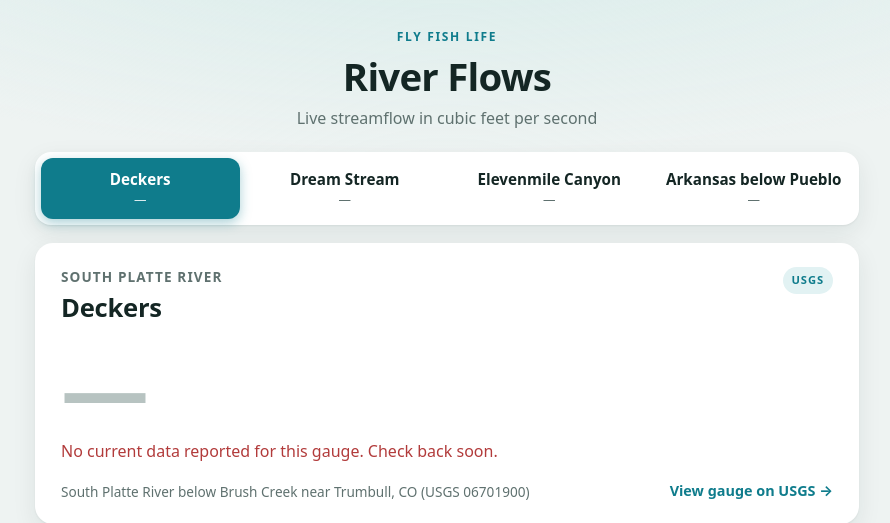
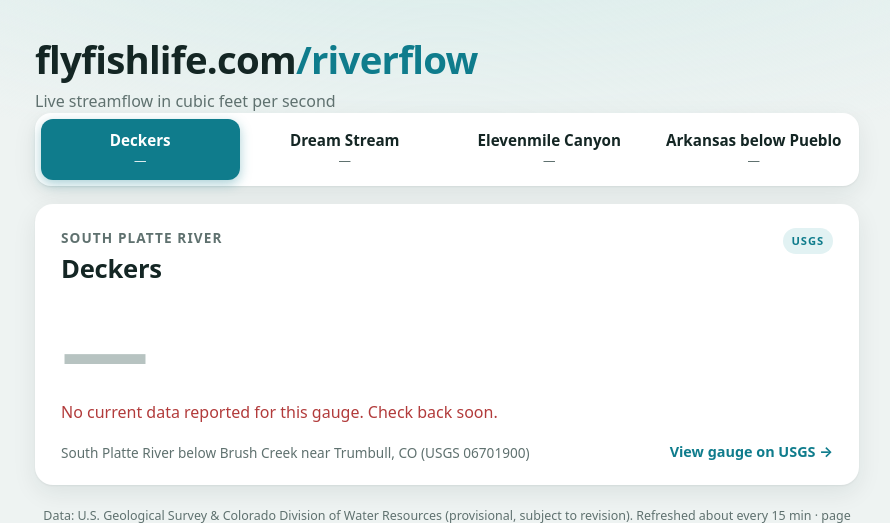
Before and after one commit to justinzuch/riverflow, a Flask app: page /?river=deckers in a window 1280 px wide. Shown: the top 523 px of the page, without its empty margins (193-1083 px from the left). Run offline with Flask 2, Linux system fonts and the light colour scheme.

Commit message:
Change to replace default river to a random one, with text indicating it's random on first loading. Title change as well.

```diff
--- a/app.py
+++ b/app.py
@@ -1,4 +1,6 @@
 import os
+#importing random river to start, instead of defauling to the first river in the list
+import random
 from datetime import datetime
 from zoneinfo import ZoneInfo
 
@@ -80,15 +82,22 @@
     data = flow_data.get_flows()
     keys = [f["key"] for f in data]
     selected = request.args.get("river", "").lower()
-    if selected not in keys:
-        selected = keys[0]
+    picked_at_random = selected not in keys
+    if picked_at_random:
+        # No (or unknown) ?river= given: feature a random river on each visit.
+        selected = random.choice(keys)
     for f in data:
         f["cfs_display"] = _fmt_cfs(f["cfs"])
         f["chart"] = _chart(f.get("history_7d") or [])
     now = datetime.now(TZ)
-    return render_template("index.html", flows=data, selected=selected,
+    html = render_template("index.html", flows=data, selected=selected,
+                           picked_at_random=picked_at_random,
                            generated=now.strftime("%b %-d, %Y %-I:%M %p ") + now.tzname(),
                            cache_minutes=config.CACHE_SECONDS // 60)
+    resp = app.make_response(html)
+    # Don't let browsers/proxies cache the page, so each visit gets a fresh pick.
+    resp.headers["Cache-Control"] = "no-store"
+    return resp
 
 
 @app.route("/api/flows")
--- a/static/style.css
+++ b/static/style.css
@@ -14,9 +14,10 @@
 .wrap { max-width: 860px; margin: 0 auto; padding: 28px 18px 32px; }
 
 /* header */
-.top { text-align: center; margin-bottom: 22px; }
+.top h1 { margin: 4px 0 2px; font-size: clamp(1.5rem, 6vw, 2.4rem); letter-spacing: -.02em; overflow-wrap: anywhere; }
+.top h1 .slash { color: var(--accent); }
+.pick-note { margin: 4px 0 10px; font-size: .82rem; color: var(--muted); font-style: italic; }
 .eyebrow { margin: 0; font-size: .75rem; letter-spacing: .14em; text-transform: uppercase; color: var(--accent); font-weight: 700; }
-.top h1 { margin: 4px 0 2px; font-size: clamp(1.8rem, 4vw, 2.4rem); letter-spacing: -.02em; }
 .sub { margin: 0; color: var(--muted); }
 
 /* selector */
--- a/templates/index.html
+++ b/templates/index.html
@@ -3,17 +3,21 @@
 <head>
   <meta charset="utf-8">
   <meta name="viewport" content="width=device-width, initial-scale=1">
-  <title>River Flows | Fly Fish Life</title>
+  <title>River Flows | flyfishlife.com</title>
   <meta name="description" content="Current river flows (CFS) for Deckers, the Dream Stream, Elevenmile Canyon and the Arkansas below Pueblo.">
   <link rel="stylesheet" href="{{ url_for('static', filename='style.css') }}">
 </head>
 <body>
   <div class="wrap">
     <header class="top">
-      <p class="eyebrow">Fly Fish Life</p>
-      <h1>River Flows</h1>
+
+      <h1>flyfishlife.com<span class="slash">/riverflow</span></h1>
       <p class="sub">Live streamflow in cubic feet per second</p>
     </header>
+    <!--Pick a random river to start, instead of defaulting to the first river in the list -->
+    {% if picked_at_random %}
+    <p class="pick-note" id="pick-note">River picked at random &mdash; select a gauge to check.</p>
+    {% endif %}
 
     <nav class="picker" role="tablist" aria-label="Choose a river">
       {% for f in flows %}
@@ -102,6 +106,8 @@
   (function () {
     var tabs = Array.prototype.slice.call(document.querySelectorAll('.pill'));
     var keys = tabs.map(function (t) { return t.dataset.river; });
+    // river the server picked for this visit (random when no ?river= given)
+    var initial = (tabs.filter(function (t) { return t.classList.contains('active'); })[0] || tabs[0]).dataset.river;
 
     function show(key, push) {
       if (keys.indexOf(key) < 0) return;
@@ -127,7 +133,7 @@
       });
     });
     window.addEventListener('popstate', function () {
-      show(new URL(window.location.href).searchParams.get('river') || keys[0], false);
+      show(new URL(window.location.href).searchParams.get('river') || initial, false);
     });
     // also accept #deckers style links
     var h = window.location.hash.replace('#', '').toLowerCase();
```
